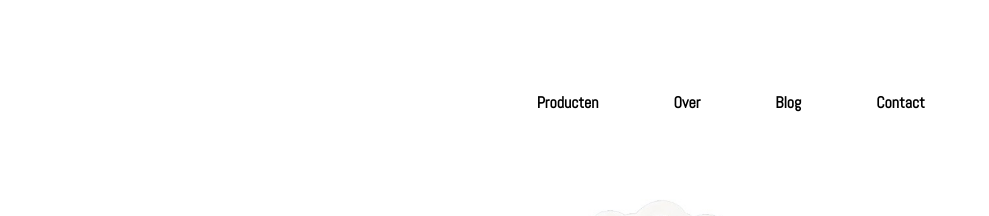
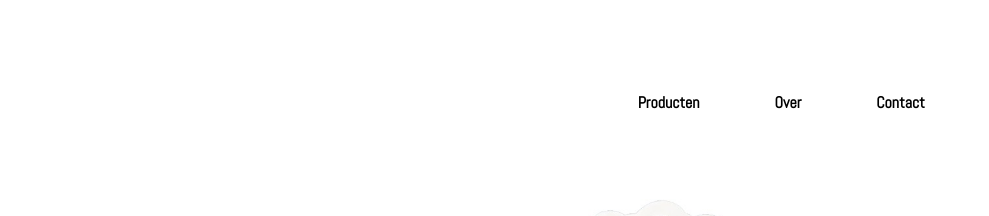
Before and after one commit to Treppord/tulip-rolls, a plain HTML site: page index.html in a window 1280 px wide. Shown: the top 216 px of the page, 291-1280 px from the left. Drawn offline with nearby package versions, Linux system fonts and the light colour scheme.

Commit message:
Website Switch

```diff
--- a/index.html
+++ b/index.html
@@ -51,7 +51,6 @@
           <td id="navigation">
             <a href="#work">Producten</a>
             <a href="#bio">Over</a>
-            <a href="">Blog</a>
             <a href="#contact">Contact</a>
           </td>
         </tr>
```
